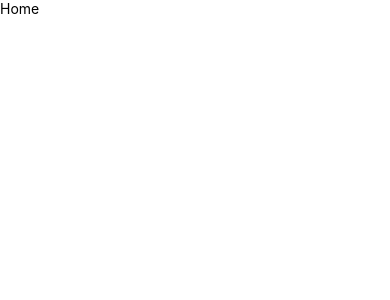
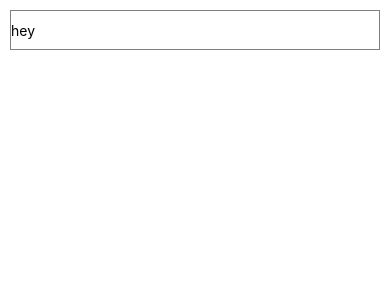
Before and after one commit to SurajMothilal/WalletMaster, a React Native app in the folder MobileApp/: screen / in a window 390 px wide. Shown: the top 300 px of the page. Built offline with nearby package versions, Linux system fonts and the light colour scheme.

Commit message:
Adds final form hooks and a text field

```diff
--- a/MobileApp/package.json
+++ b/MobileApp/package.json
@@ -10,13 +10,16 @@
     "lint": "eslint ."
   },
   "dependencies": {
+    "final-form": "^4.18.6",
     "react": "16.9.0",
+    "react-final-form-hooks": "^2.0.2",
     "react-native": "0.61.5"
   },
   "devDependencies": {
     "@babel/core": "^7.7.5",
     "@babel/runtime": "^7.7.6",
     "@react-native-community/eslint-config": "^0.0.5",
+    "@types/react-native": "^0.60.25",
     "babel-jest": "^24.9.0",
     "eslint": "^6.7.2",
     "jest": "^24.9.0",
--- a/MobileApp/src/components/Home.tsx
+++ b/MobileApp/src/components/Home.tsx
@@ -1,8 +1,21 @@
 import React from 'react';
-import {Text} from 'react-native';
+import {StyleSheet, View} from 'react-native';
+
+import ScSignUp from './ScSignUp';
 
 const Home = () => {
-  return <Text>Home</Text>;
+  return (
+    <View style={styles.container}>
+      <ScSignUp />
+    </View>
+  );
 };
 
+const styles = StyleSheet.create({
+  container: {
+    height: '100%',
+    width: '100%',
+  },
+});
+
 export default Home;
--- /dev/null
+++ b/MobileApp/src/components/ScSignUp.tsx
@@ -0,0 +1,9 @@
+import React from 'react';
+
+import PrTextField from './common/PrTextField';
+
+const ScSignUp = () => {
+  return <PrTextField placeholder="hey" />;
+};
+
+export default ScSignUp;
--- /dev/null
+++ b/MobileApp/src/components/common/PrTextField.tsx
@@ -0,0 +1,29 @@
+import React, {useState} from 'react';
+import {StyleSheet, ViewStyle, TextInput, TextInputProps} from 'react-native';
+
+type Props = {
+  placeholder?: string;
+  style?: ViewStyle;
+} & TextInputProps;
+
+const PrTextField = ({placeholder, style}) => {
+  const [value, onChangeText] = useState(placeholder);
+  return (
+    <TextInput
+      onChangeText={onChangeText}
+      value={value}
+      style={[style, styles.fieldStyle]}
+    />
+  );
+};
+
+const styles = StyleSheet.create({
+  fieldStyle: {
+    height: 40,
+    margin: 10,
+    borderColor: 'gray',
+    borderWidth: 1,
+  },
+});
+
+export default PrTextField;
```
Also changed, not shown: 1 other file (tests, documents, lock files or other folders).
